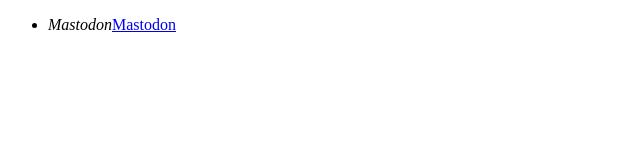
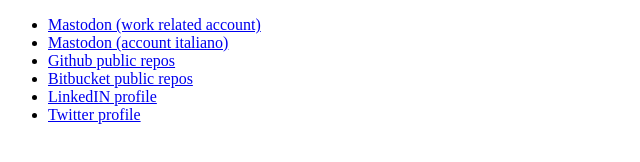
Before and after one commit to ferdinandosimonetti/ferdinandosimonetti.github.io, a plain HTML site: page index.html in a window 1280 px wide. Shown: the whole page, without its empty margins (0-640 px from the left). Drawn offline with Linux system fonts and the light colour scheme.

Commit message:
new informations

```diff
--- a/index.html
+++ b/index.html
@@ -9,7 +9,12 @@
     </head>
     <body>
         <ul>
-            <li><em>Mastodon</em><a rel="me" href="https://fosstodon.org/@rimmon1971">Mastodon</a></li>
+            <li><a rel="me" href="https://fosstodon.org/@rimmon1971">Mastodon (work related account)</a></li>
+            <li><a rel="me" href="https://mastodon.uno/@rimmon1971">Mastodon (account italiano)</a></li>
+            <li><a href="https://github.com/ferdinandosimonetti/">Github public repos</a></li>
+            <li><a href="https://bitbucket.org/ferdinandosimonetti/">Bitbucket public repos</a></li>
+            <li><a href="https://www.linkedin.com/in/ferdinandosimonetti/">LinkedIN profile</a></li>
+            <li><a href="https://twitter.com/rimmon1971">Twitter profile</a></li>
         </ul>
     </body>
 </html>
```
